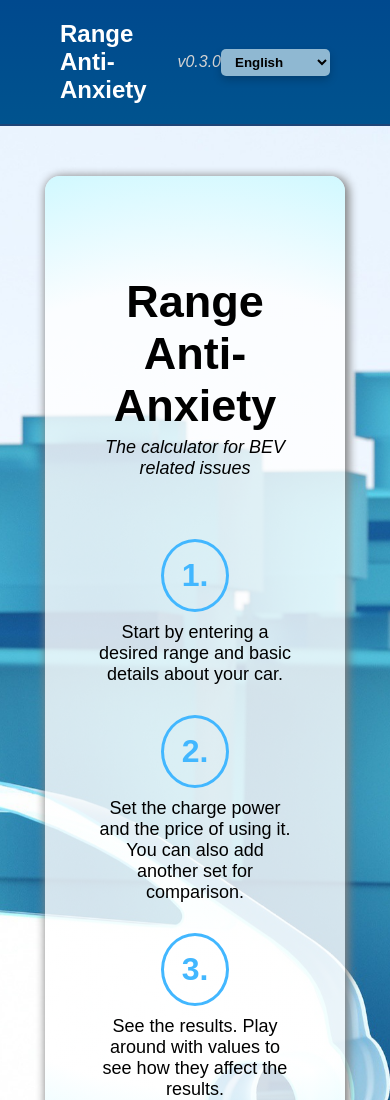
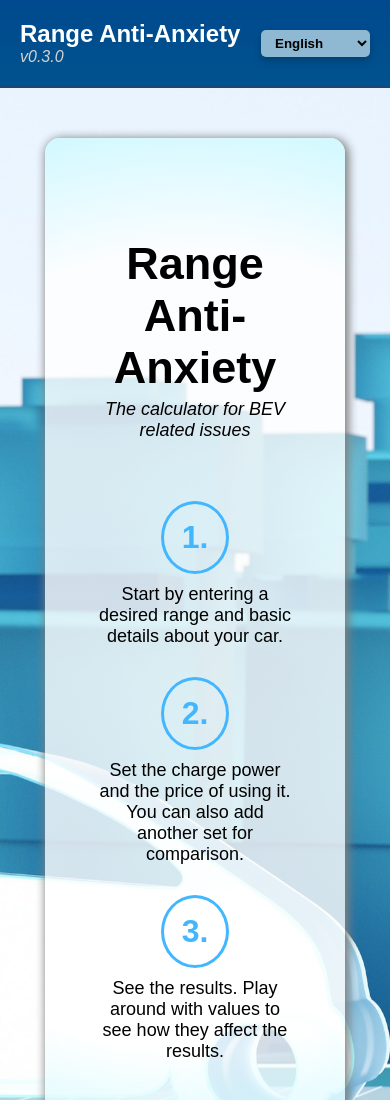
Before and after one commit to JeseGamerHD/BEV-calculator, a website with bundled scripts: page index.html in a window 390 px wide. Shown: the top 1100 px of the page. Built offline with nearby package versions, Linux system fonts and the light colour scheme; files whose address does not match are found by name.

Commit message:
topbar content adjustment for mobile screens

```diff
--- a/styles/main.css
+++ b/styles/main.css
@@ -18,8 +18,15 @@ body, html {
     border-bottom: 2px solid rgb(30, 69, 119);
 }
 
+@media screen and (max-width: 900px) {
+    .topbar {
+        padding: 20px 20px 20px 20px;
+    }
+}
+
 .topbar-title-container {
     display: flex;
+    flex-wrap: wrap;
     flex-direction: row;
     align-items: center;
     column-gap: 10px;
```
